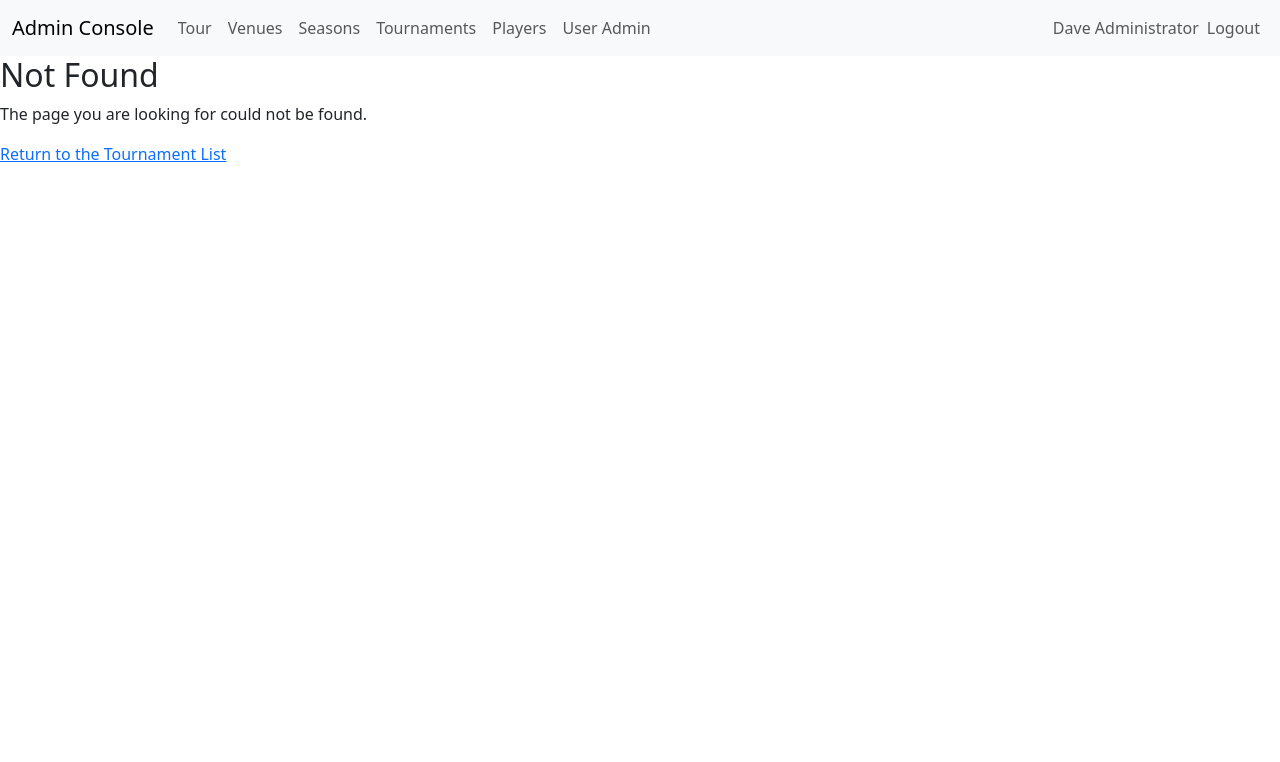
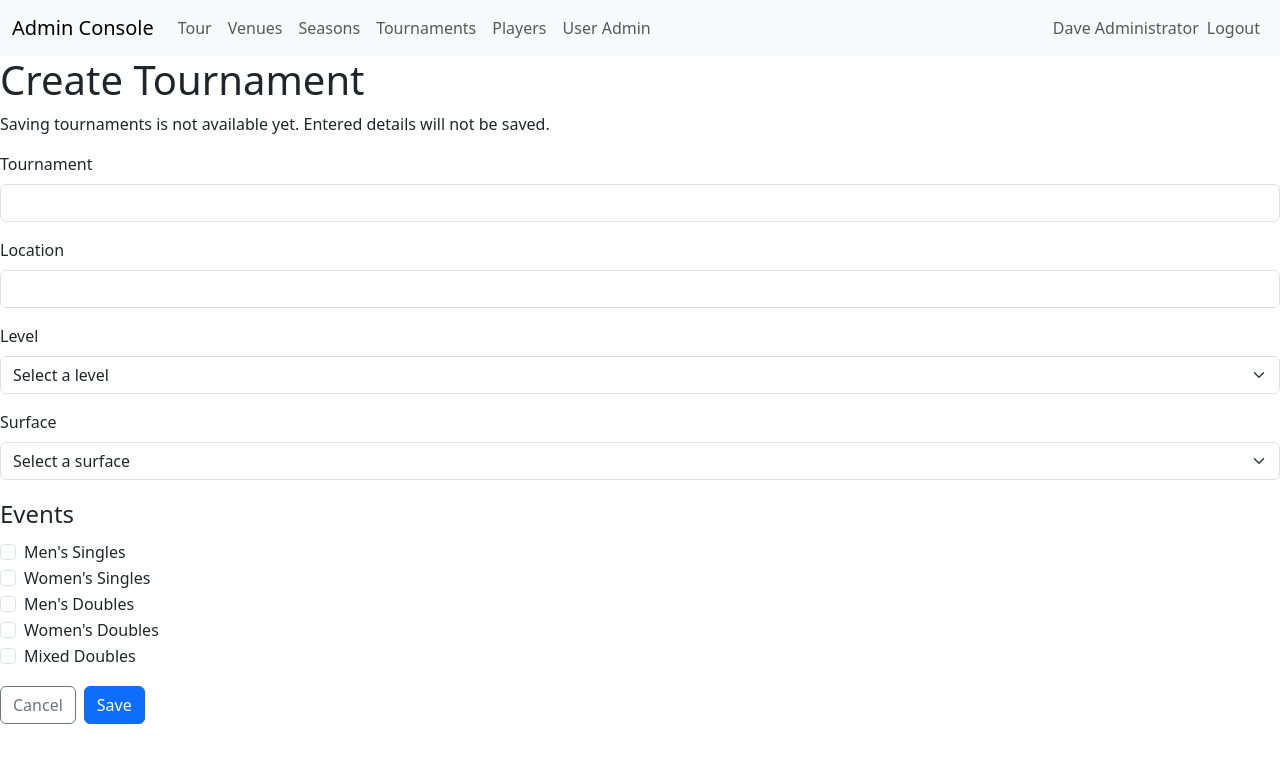
Before and after one commit to dazpaz/GameSetMatch, an Angular app in the folder src/WebApps/admin-console/: page /tour/create-tournament in a window 1280 px wide. Before the commit this address had no page. Shown: the top 762 px of the page. Built offline with nearby package versions, Linux system fonts and the light colour scheme.

Commit message:
Initial Create Tournament form - no validation and save yet (#37)
* Add and empty create-tournament component

* Add create button to the tournament list with routing

* Add Cancel and Save buttons - simply return to tournament list

* Add the tournament fields to the create tournament form

```diff
--- a/src/WebApps/admin-console/src/app/app.routes.ts
+++ b/src/WebApps/admin-console/src/app/app.routes.ts
@@ -1,5 +1,6 @@
 import { Routes } from '@angular/router';
 import { TournamentListComponent } from './tour/tournament-list/tournament-list.component';
+import { CreateTournamentComponent } from './tour/create-tournament/create-tournament.component';
 import { VenueListComponent } from './venue/venue-list/venue-list.component';
 import { SeasonHomeComponent } from './season/season-home/season-home.component';
 import { NotFoundComponent } from './not-found/not-found.component';
@@ -9,6 +10,10 @@ export const routes: Routes = [
     path: '',
     redirectTo: 'tour',
     pathMatch: 'full'
+  },
+  {
+    path: 'tour/create-tournament',
+    component: CreateTournamentComponent
   },
   {
     path: 'tour',
--- /dev/null
+++ b/src/WebApps/admin-console/src/app/tour/create-tournament/create-tournament.component.html
@@ -0,0 +1,57 @@
+<h1>Create Tournament</h1>
+<p>Saving tournaments is not available yet. Entered details will not be saved.</p>
+<form (submit)="save($event)">
+  <div class="mb-3">
+    <label class="form-label" for="title">Tournament</label>
+    <input class="form-control" id="title" type="text" [formField]="tournamentForm.title" />
+  </div>
+  <div class="mb-3">
+    <label class="form-label" for="location">Location</label>
+    <input class="form-control" id="location" type="text" [formField]="tournamentForm.location" />
+  </div>
+  <div class="mb-3">
+    <label class="form-label" for="level">Level</label>
+    <select class="form-select" id="level" [formField]="tournamentForm.level">
+      <option value="">Select a level</option>
+      @for (level of levelOptions; track level) {
+        <option [value]="level">{{ tournamentLevelLabels[level] }}</option>
+      }
+    </select>
+  </div>
+  <div class="mb-3">
+    <label class="form-label" for="surface">Surface</label>
+    <select class="form-select" id="surface" [formField]="tournamentForm.surface">
+      <option value="">Select a surface</option>
+      @for (surface of surfaceOptions; track surface) {
+        <option [value]="surface">{{ surfaceLabels[surface] }}</option>
+      }
+    </select>
+  </div>
+  <fieldset class="mb-3">
+    <legend>Events</legend>
+    <div class="form-check">
+      <input class="form-check-input" id="mensSingles" type="checkbox" [formField]="tournamentForm.mensSingles" />
+      <label class="form-check-label" for="mensSingles">Men's Singles</label>
+    </div>
+    <div class="form-check">
+      <input class="form-check-input" id="womensSingles" type="checkbox" [formField]="tournamentForm.womensSingles" />
+      <label class="form-check-label" for="womensSingles">Women's Singles</label>
+    </div>
+    <div class="form-check">
+      <input class="form-check-input" id="mensDoubles" type="checkbox" [formField]="tournamentForm.mensDoubles" />
+      <label class="form-check-label" for="mensDoubles">Men's Doubles</label>
+    </div>
+    <div class="form-check">
+      <input class="form-check-input" id="womensDoubles" type="checkbox" [formField]="tournamentForm.womensDoubles" />
+      <label class="form-check-label" for="womensDoubles">Women's Doubles</label>
+    </div>
+    <div class="form-check">
+      <input class="form-check-input" id="mixedDoubles" type="checkbox" [formField]="tournamentForm.mixedDoubles" />
+      <label class="form-check-label" for="mixedDoubles">Mixed Doubles</label>
+    </div>
+  </fieldset>
+  <div class="d-flex gap-2">
+    <button class="btn btn-outline-secondary" type="button" routerLink="/tour">Cancel</button>
+    <button class="btn btn-primary" type="submit">Save</button>
+  </div>
+</form>
--- /dev/null
+++ b/src/WebApps/admin-console/src/app/tour/create-tournament/create-tournament.component.ts
@@ -0,0 +1,49 @@
+import { Component, inject, signal } from '@angular/core';
+import { FormField, form } from '@angular/forms/signals';
+import { Router, RouterLink } from '@angular/router';
+import {
+  ITournament,
+  Surface,
+  TournamentLevel,
+  surfaceLabels,
+  tournamentLevelLabels,
+} from '../tournament-list/tournament';
+
+type TournamentDetails = Omit<ITournament, 'tournamentId' | 'level' | 'surface' | 'isActive'> & {
+  level: string;
+  surface: string;
+};
+
+@Component({
+  imports: [FormField, RouterLink],
+  selector: 'ac-create-tournament',
+  templateUrl: './create-tournament.component.html',
+})
+export class CreateTournamentComponent {
+  private readonly router = inject(Router);
+  readonly details = signal<TournamentDetails>({
+    title: '',
+    location: '',
+    level: '',
+    surface: '',
+    mensSingles: false,
+    womensSingles: false,
+    mensDoubles: false,
+    womensDoubles: false,
+    mixedDoubles: false,
+  });
+  readonly tournamentForm = form(this.details);
+  readonly levelOptions = Object.values(TournamentLevel).filter(
+    (value): value is TournamentLevel => typeof value === 'number',
+  );
+  readonly surfaceOptions = Object.values(Surface).filter(
+    (value): value is Surface => typeof value === 'number',
+  );
+  readonly tournamentLevelLabels = tournamentLevelLabels;
+  readonly surfaceLabels = surfaceLabels;
+
+  async save(event: Event): Promise<void> {
+    event.preventDefault();
+    await this.router.navigateByUrl('/tour');
+  }
+}
--- a/src/WebApps/admin-console/src/app/tour/tournament-list/tournament-list.component.html
+++ b/src/WebApps/admin-console/src/app/tour/tournament-list/tournament-list.component.html
@@ -2,6 +2,7 @@
   <div class="alert alert-danger" role="alert">{{ message }}</div>
 }
 <div class="d-flex justify-content-end align-items-center gap-3 mb-3">
+  <a class="btn btn-primary" routerLink="/tour/create-tournament">Create</a>
   <div class="d-flex gap-2">
     <input
       class="form-control"
--- a/src/WebApps/admin-console/src/app/tour/tournament-list/tournament-list.component.ts
+++ b/src/WebApps/admin-console/src/app/tour/tournament-list/tournament-list.component.ts
@@ -1,7 +1,8 @@
 import { Component, computed, inject, signal } from '@angular/core';
 import { toSignal } from '@angular/core/rxjs-interop';
+import { RouterLink } from '@angular/router';
 import { catchError, finalize, of } from 'rxjs';
-import { ITournament, Surface, TournamentLevel } from './tournament';
+import { ITournament, Surface, TournamentLevel, surfaceLabels, tournamentLevelLabels } from './tournament';
 import { TournamentService } from './tournament-service';
 
 type SortColumn = 'tournament' | 'location' | 'level' | 'surface';
@@ -16,7 +17,7 @@ interface SortState {
 const DEFAULT_SORT: SortState = { column: 'tournament', direction: 'ascending' };
 
 @Component({
-  imports: [],
+  imports: [RouterLink],
   selector: 'ac-tournament-list',
   templateUrl: './tournament-list.component.html',
 })
@@ -139,18 +140,6 @@ export class TournamentListComponent {
     }
   }
 
-  readonly tournamentLevelLabels: Readonly<Record<TournamentLevel, string>> = {
-    [TournamentLevel.GsmSlam]: 'Grand Slam',
-    [TournamentLevel.Gsm1000]: 'Masters 1000',
-    [TournamentLevel.Gsm500]: 'GSM 500',
-    [TournamentLevel.Gsm250]: 'GSM 250',
-    [TournamentLevel.Gsm125]: 'GSM 125',
-  };
-
-  readonly surfaceLabels: Readonly<Record<Surface, string>> = {
-    [Surface.Grass]: 'Grass',
-    [Surface.Clay]: 'Clay',
-    [Surface.Hard]: 'Hard',
-    [Surface.Carpet]: 'Carpet',
-  };
+  readonly tournamentLevelLabels = tournamentLevelLabels;
+  readonly surfaceLabels = surfaceLabels;
 }
--- a/src/WebApps/admin-console/src/app/tour/tournament-list/tournament.ts
+++ b/src/WebApps/admin-console/src/app/tour/tournament-list/tournament.ts
@@ -13,6 +13,21 @@ export enum TournamentLevel {
     Gsm125
 }
 
+export const tournamentLevelLabels: Readonly<Record<TournamentLevel, string>> = {
+    [TournamentLevel.GsmSlam]: 'Grand Slam',
+    [TournamentLevel.Gsm1000]: 'Masters 1000',
+    [TournamentLevel.Gsm500]: 'GSM 500',
+    [TournamentLevel.Gsm250]: 'GSM 250',
+    [TournamentLevel.Gsm125]: 'GSM 125',
+};
+
+export const surfaceLabels: Readonly<Record<Surface, string>> = {
+    [Surface.Grass]: 'Grass',
+    [Surface.Clay]: 'Clay',
+    [Surface.Hard]: 'Hard',
+    [Surface.Carpet]: 'Carpet',
+};
+
 export interface ITournament {
     tournamentId: string;
     title: string,
```
Also changed, not shown: 2 other files (tests, documents, lock files or other folders).
